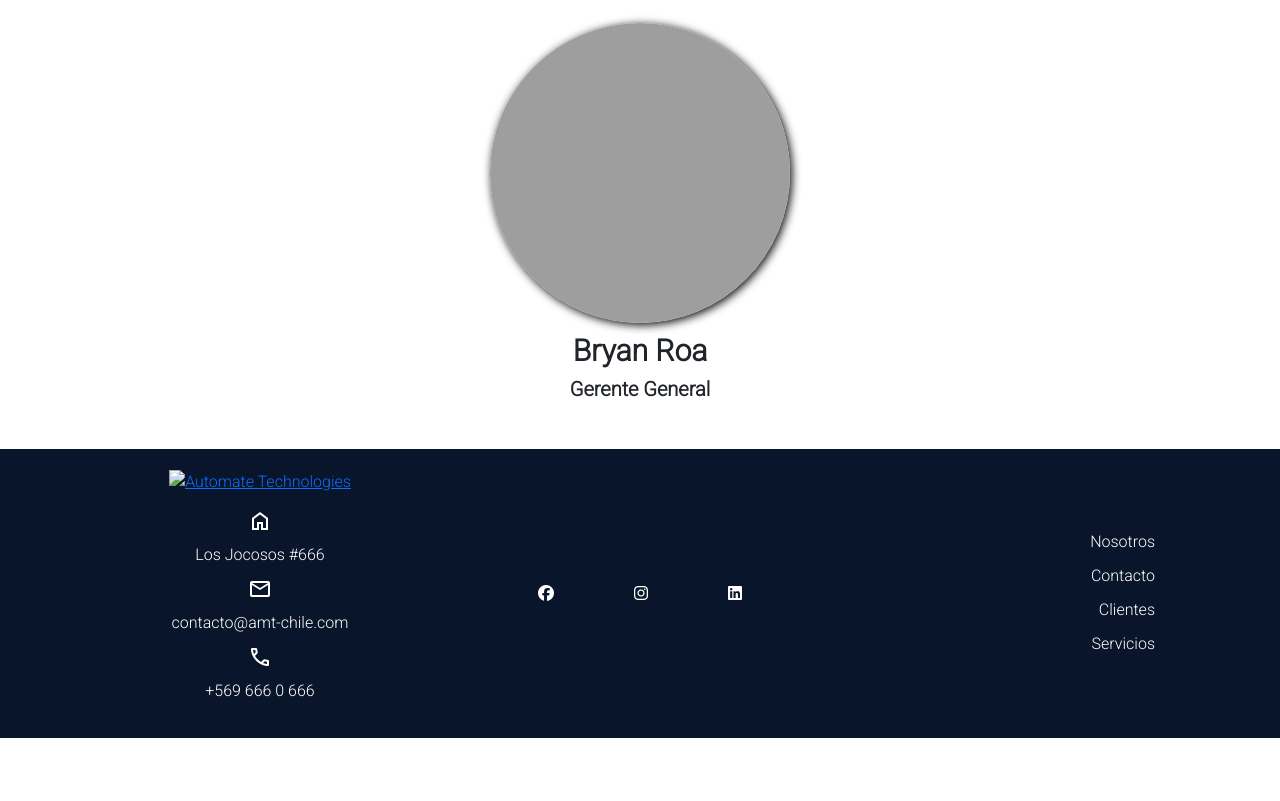
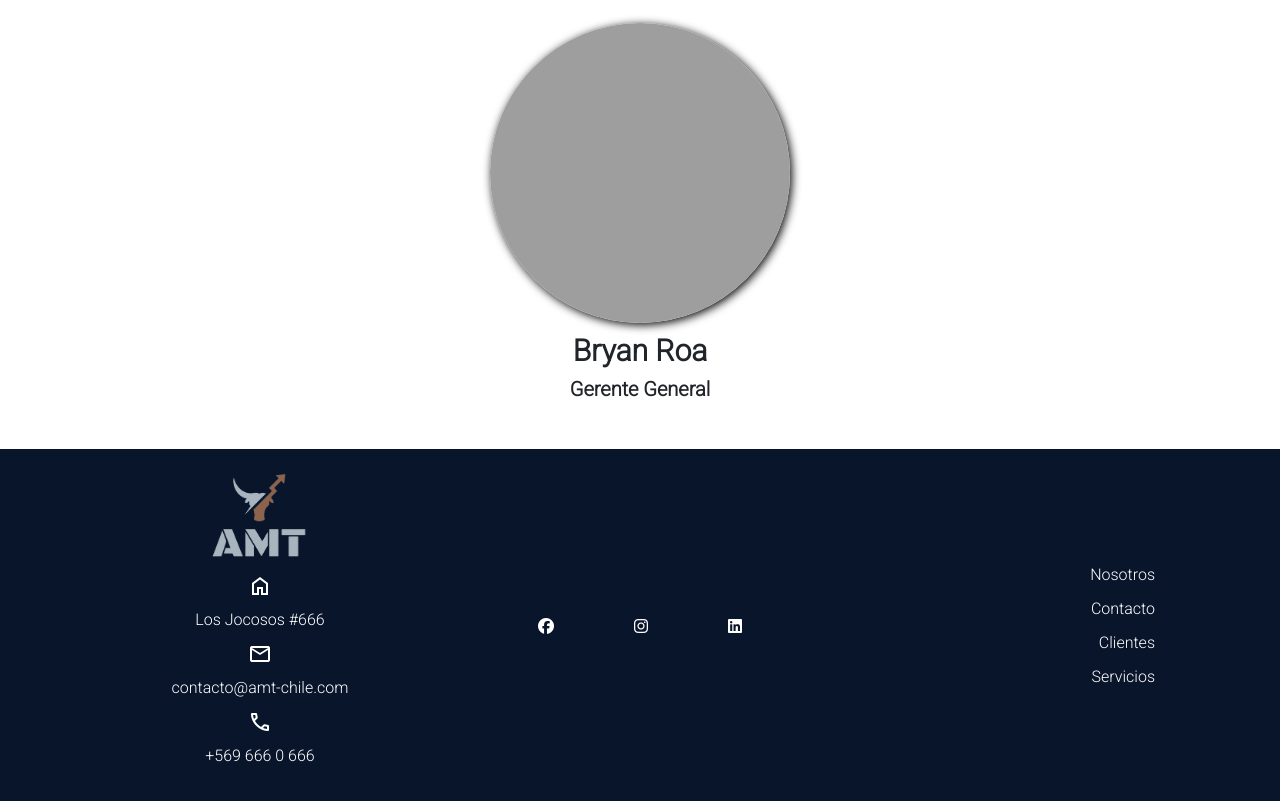
Before and after one commit to MatiasGalleguillosUrrutia/primer_repositorio, a plain HTML site: page index.html in a window 1280 px wide. Shown: the part 2975-3776 px from the top of the page. Before the commit the page ends 3713 px from the top, so only its background shows below. Drawn offline with nearby package versions, Linux system fonts and the light colour scheme; the site is published under a folder, as on GitHub Pages, so addresses that start at the root find nothing.

Commit message:
Se arregla logo de  index.html del footer

```diff
--- a/index.html
+++ b/index.html
@@ -153,7 +153,7 @@
             <div class ="footer_partes">
                 <div class = "container-datos-empresa">
                         <a href = "index.html">
-                            <img  src = "/img/logo_amt.png" alt="Automate Technologies" class = "logo_footer"/>
+                            <img  src = "./img/logo_amt.png" alt="Automate Technologies" class = "logo_footer"/>
                         </a>
 
                         <div class = "container-datos">
```
